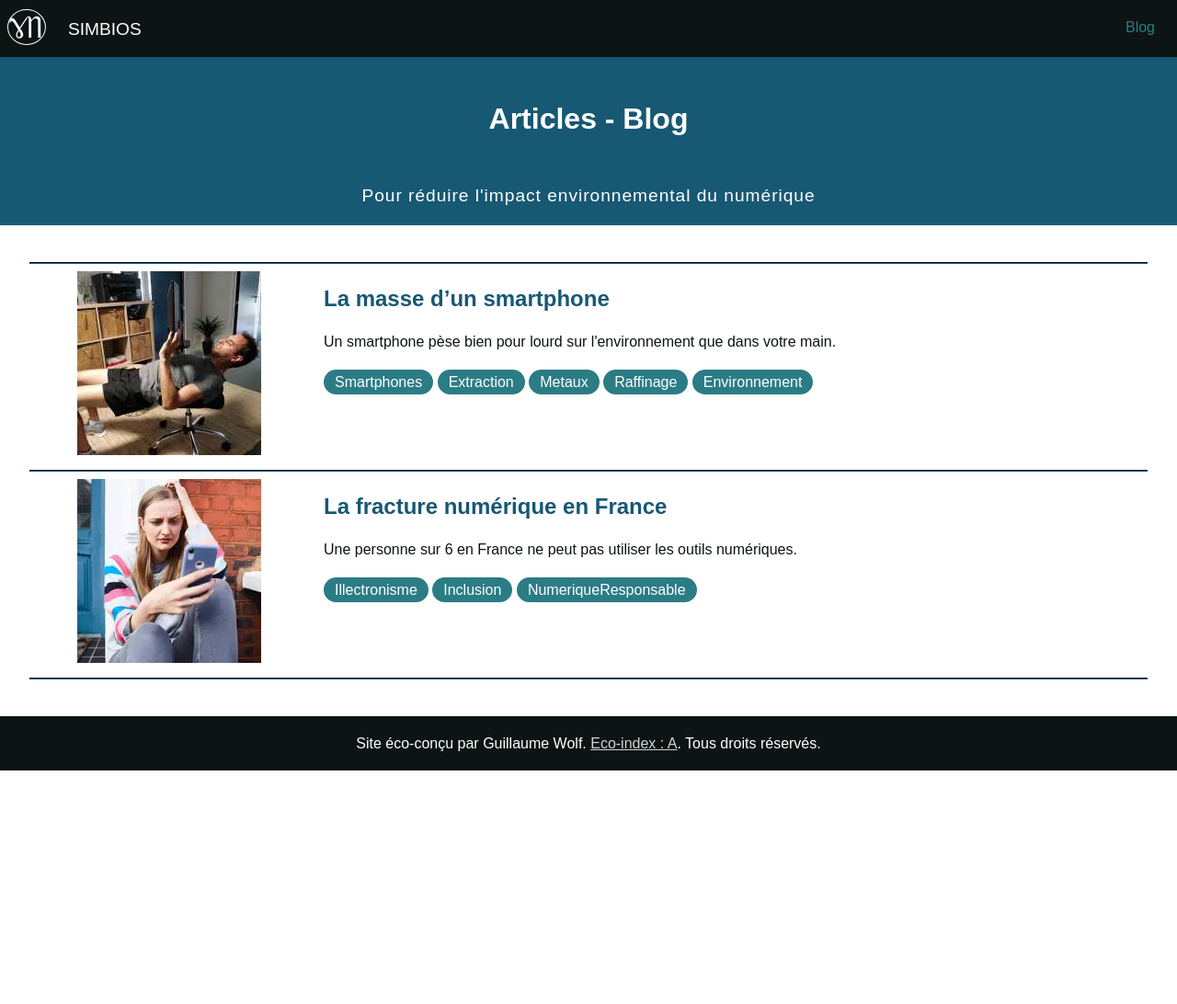
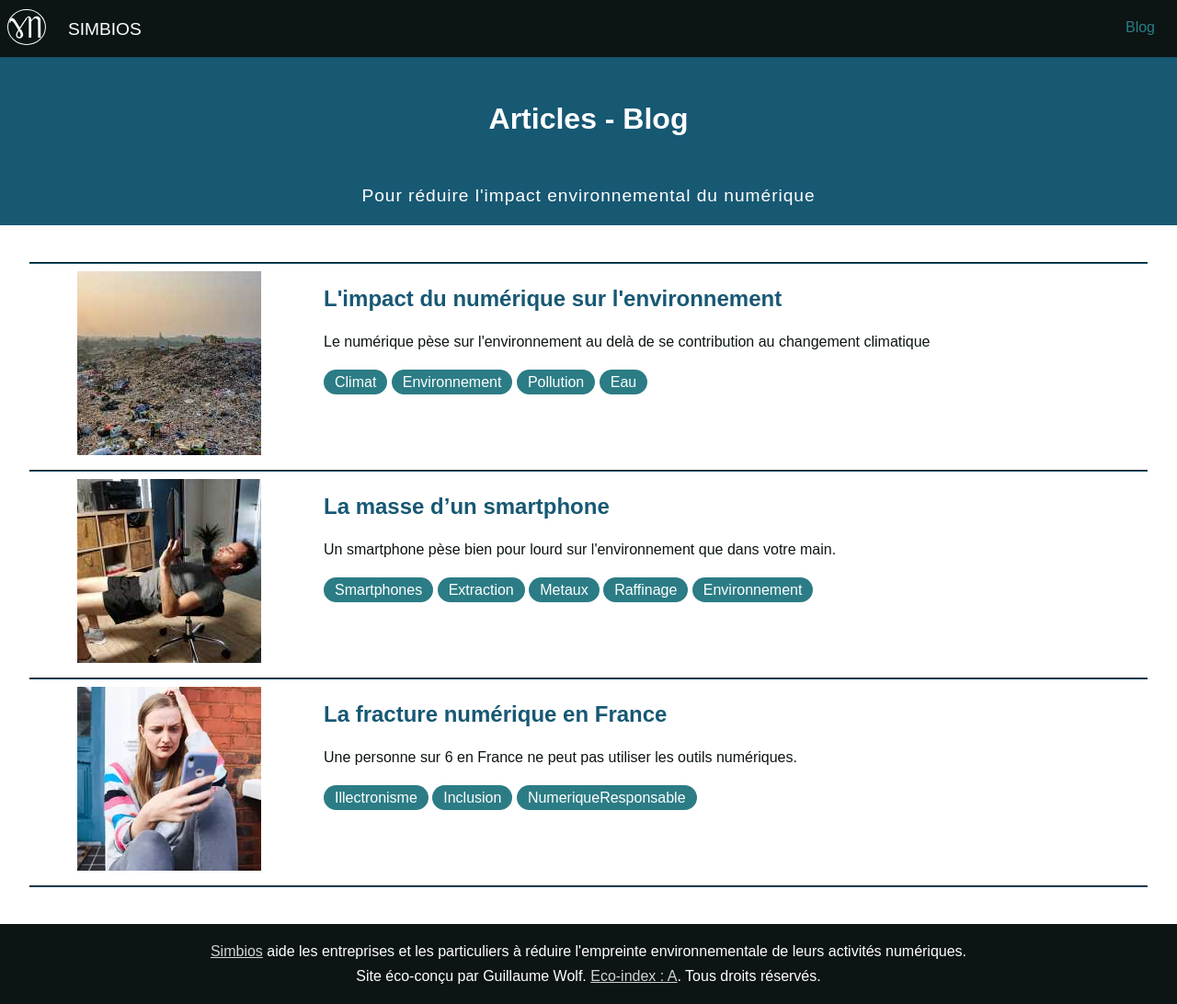
Before and after one commit to guillaumew/simbios, a Jekyll site: the page built from blog.html, in a window 1280 px wide and 1092 px high. Shown: the whole window at 92% size. Built offline with Jekyll 4.4.1, drawn with Linux system fonts in a browser that asks for light colours; some of the changed lines change nothing that is shown.

Commit message:
New blog pôst

```diff
--- a/_includes/footer.html
+++ b/_includes/footer.html
@@ -1,4 +1,6 @@
 <div class="footer l-box is-center">
-        Site éco-conçu par Guillaume Wolf. <a href="https://www.ecoindex.fr/resultat/?id=5fee0836-c04b-4f2c-80e6-bac34b6827c6" target="new-tab">Eco-index : A</a>.
+        <div><a href="/">Simbios</a> aide les entreprises et les particuliers à réduire l'empreinte environnementale de leurs activités numériques.</div>
+        <div>Site éco-conçu par Guillaume Wolf. <a href="https://www.ecoindex.fr/resultat/?id=5fee0836-c04b-4f2c-80e6-bac34b6827c6" target="new-tab">Eco-index : A</a>.
         Tous droits réservés.
+        </div>
 </div>
--- /dev/null
+++ b/_posts/2023-09-16-Impact-environnemental-numerique.md
@@ -0,0 +1,29 @@
+---
+title: L'impact du numérique sur l'environnement
+subhead: Le numérique pèse sur l'environnement au delà de se contribution au changement climatique
+tags: Climat Environnement Pollution Eau
+thumbnail: /assets/img/posts/2023/Q3/thumb-decharge.jpg
+---
+
+Quand on parle de l’impact environnemental du numérique, il y a un chiffre qui fait souvent régir. Il s’agit de la contribution aux gaz à effet de serre du numérique : 4% ([source](https://theshiftproject.org/wp-content/uploads/2018/11/Rapport-final-v8-WEB.pdf)).
+
+Beaucoup de gens estiment que la contribution du numérique est plutôt faible et se questionnent quant à l’intérêt à faire preuve de sobriété dans ce secteur. En effet, ne vaut-il pas mieux s’intéresser aux autres secteurs comme le transport responsable de 43% des émissions en France ([source](https://www.statistiques.developpement-durable.gouv.fr/edition-numerique/chiffres-cles-du-climat-2022/7-repartition-sectorielle-des-emissions-de)) ?
+
+Cette remise en question permet d’expliquer deux notions clé :
+
+## Les problèmes environnementaux ne se résument pas uniquement au dérèglement climatique.
+
+Le secteur du numérique est responsable d’une large pollution des sols, de l’air et de l’eau de manière locale. En effet, les procédés d’extractions et de raffinage de minerais engendrent une grosse pollution sur ces sites. De même, les déchets électroniques sont très mal gérés et finissent majoritairement dans des décharges illégales très polluantes ([source](https://wedocs.unep.org/bitstream/handle/20.500.11822/9648/Waste_crime_RRA.pdf)). Cela entraîne des problèmes de santé chez les humains et participe à la destruction de la biodiversité.
+![Photo d’une décharge où travaillent des personnes mal protégées et avec des habitations à proximité.](/assets/img/posts/2023/Q3/decharge.webp)
+*Décharge à proximité d’habitations*
+
+De même, le numérique est un gros consommateur d’eau pour l’extraction de minerais. Or, les minerais se trouvent souvent dans des régions à forte tension hydrique ([source](https://www.strategie.gouv.fr/sites/strategie.gouv.fr/files/atoms/files/fs-2020-dt-consommation-metaux-du-numerique-juin.pdf)). L’eau vient alors à manquer pour la consommation des populations locales ou pour leur agriculture.
+
+## Le numérique croît de manière exponentielle.
+
+Une autre notion clé quand on parle de l’impact du numérique est son essor. Quand on regarde les chiffres qui quantifient les usages numériques comme le trafic par exemple on remarque qu’ils doublent tous les trois à cinq ans ([source](https://twiki.cern.ch/twiki/pub/HEPIX/TechwatchNetwork/HtwNetworkDocuments/white-paper-c11-741490.pdf)).
+![Graphique présentant l’évolution du trafic internet de 2009 à 2022.](/assets/img/posts/2023/Q3/croissance_flux_internet.webp)
+
+S’il en allait de même avec les émissions de gaz à effet de serre, le numérique serait responsable d’un tiers des émissions mondiale d’ici 10 ans ! (les autres secteurs ayant globalement stabilisé leurs émissions ces dernières années, [source](https://theshiftproject.org/wp-content/uploads/2018/11/Rapport-final-v8-WEB.pdf)). Heureusement, les avancées technologiques permettent de limiter les émissions de gaz à effet de serre, mais on est tout de même sur une augmentation de l’ordre de 8% par an ([source](https://theshiftproject.org/wp-content/uploads/2018/11/Rapport-final-v8-WEB.pdf)).
+
+Mais attendez, les 4% de contribution aux émissions de gaz à effet de serre du numérique datent de 2018. Je n’ai pas d’évaluation plus récente, mais si la projection du Shift Project est correcte, on devrait déjà dépasser les 6% aujourd’hui et peut-être **8% dès 2025** ([source](https://theshiftproject.org/wp-content/uploads/2018/11/Rapport-final-v8-WEB.pdf))…
--- a/_sass/blog.scss
+++ b/_sass/blog.scss
@@ -52,6 +52,10 @@
 		display: block;
 		max-width: 100%;
 	}
+	em{
+		display: block;
+		text-align: center;
+	}
 	a{
 		color: $teal-color;
 	}
```
Also changed, not shown: _posts/2023-09-13-Masse_smartphone.md (renamed from _posts/2023-09-21-Masse_smartphone.md), assets/img/posts/2023/Q3/croissance_flux_internet.webp (added), assets/img/posts/2023/Q3/decharge.webp (added), assets/img/posts/2023/Q3/thumb-decharge.jpg (added).
